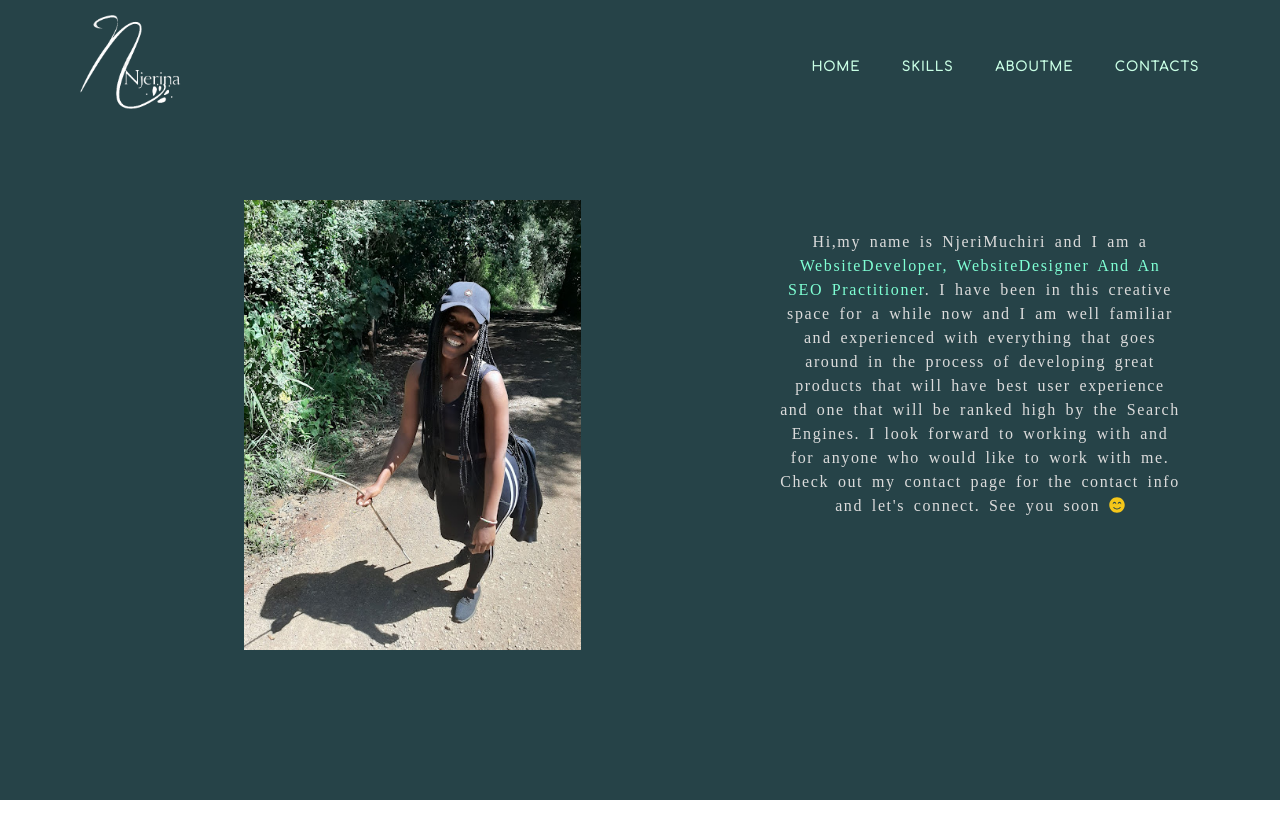
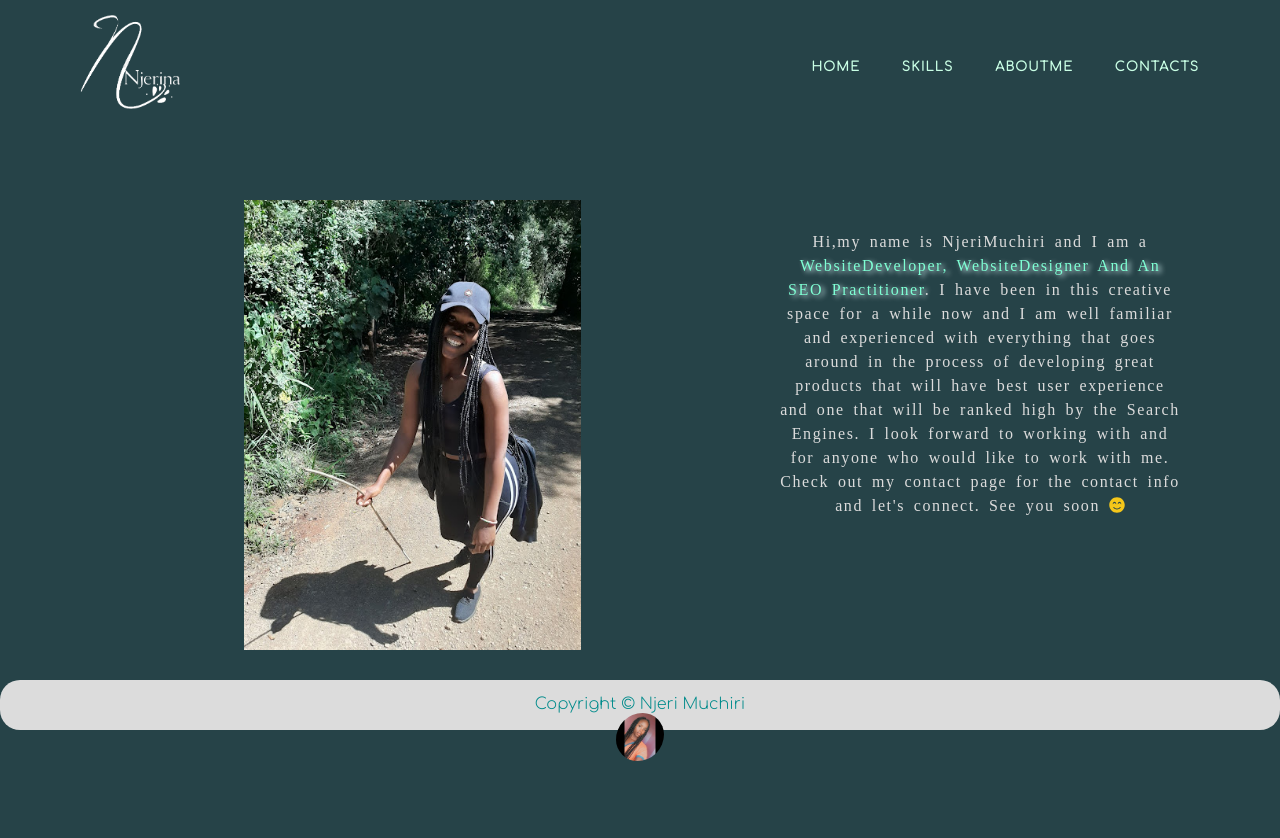
Before and after one commit to NjeriMuchiri/portfolio-app, a React (Create React App) app: page /Aboutme in a window 1280 px wide. Shown: the top 838 px of the page. Before the commit the page ends 800 px from the top, so only its background shows below. Built offline with nearby package versions, Linux system fonts and the light colour scheme; a web font is replaced by a local one.

Commit message:
Changing some styling

```diff
--- a/src/Components/Aboutme.css
+++ b/src/Components/Aboutme.css
@@ -5,11 +5,8 @@
 }
 .aboutme-section{
     background:#264348;
-    min-height: 100vh;
-    max-width:1170px;
-    min-width:100vw;
-    overflow-y: hidden;
-    overflow-x: scroll;
+    min-height: 135vh;
+    max-width:1470px;
 }
 .info-section{
     display:flex;
@@ -18,9 +15,6 @@
     padding-top:150px;
     margin-bottom: 30px;
 
-}
-.aboutme-section::-webkit-scrollbar{
-    display:none !important;
 }
 .info-section img{
     flex:50%;
@@ -70,6 +64,7 @@
 .kashee-info span{
     color:aquamarine;
     text-transform: capitalize;
+    text-shadow: 3px 2px 5px #e0ffff;
 }
 @media screen and (max-width:800px){
     .info-section img .kashee-info {
--- a/src/Components/Footer.css
+++ b/src/Components/Footer.css
@@ -0,0 +1,22 @@
+.footer-part{
+    border-radius: 20px;
+    height:50px;
+    width:100%;
+    background:#dcdcdc;
+}
+.placing-items{
+    display:grid;
+    place-items: center;
+    padding-top:15px;
+}
+.me{
+    color:#008b8b;
+    font-family: 'Comfortaa',cursive;
+}
+.kashee-img{
+    border-radius:50px 40px;
+    height:3rem;
+    width:3rem;
+    object-fit: contain;
+    object-fit: cover;
+}
--- a/src/Components/Footer.js
+++ b/src/Components/Footer.js
@@ -1,11 +1,19 @@
 import React from 'react'
 import './Footer.css';
 import '../App.css';
-
+import Kashee from '../images/headerimg.jpg'
 
 const Footer = () => {
   return (
-    <div>Footer</div>
+    <div className='footer-part'>
+        <div className='placing-items'>
+            <p className='me'>Copyright &#169; Njeri Muchiri</p>
+             <img
+            className='kashee-img'
+            src={Kashee}
+            alt="Njeri Muchiri" />
+        </div>
+    </div>
   )
 }
 
--- a/src/Pages/Aboutme.js
+++ b/src/Pages/Aboutme.js
@@ -3,6 +3,7 @@ import Kashee from '../images/aboutme.jpg';
 import '../Components/Aboutme.css';
 import { faSmileBeam } from '@fortawesome/free-solid-svg-icons';
 import { FontAwesomeIcon } from '@fortawesome/react-fontawesome';
+import Footer from '../Components/Footer';
 
 const Aboutme = () => {
   return (
@@ -15,6 +16,7 @@ const Aboutme = () => {
          Hi,my name is NjeriMuchiri and I am a <span>WebsiteDeveloper, WebsiteDesigner and an SEO practitioner</span>. I have been in this creative space for a while now and I am well familiar and experienced with everything that goes around in the process of developing great products that will have best user experience and one that will be ranked high by the Search Engines. I look forward to working with and for anyone who would like to work with me. Check out my contact page for the contact info and let's connect. See you soon <FontAwesomeIcon icon={faSmileBeam} style={{color:'#f5c71a'}} />
        </p>
        </article>
+       <Footer />
     </div>
   )
 }
```
